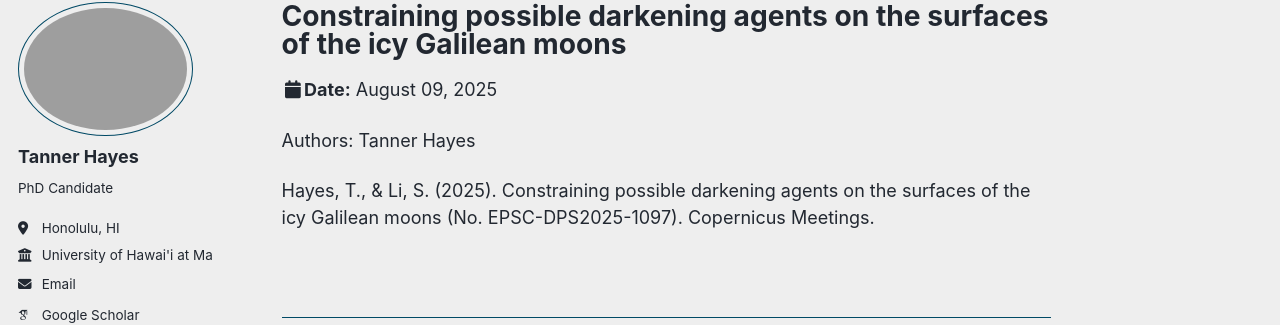
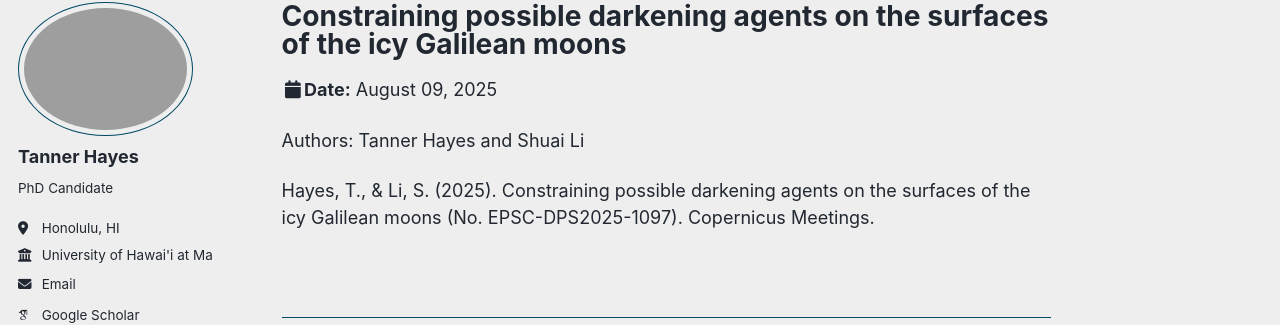
Before and after one commit to th-blip12/twhayes, a Jekyll site: the page built from _talks/EPSC-DPS-2025.md, in a window 1280 px wide. Shown: the part 99-424 px from the top of the page. Built offline with Jekyll 4.4.1, drawn with Linux system fonts in a browser that asks for light colours; some web fonts are replaced; a script bundle is joined from its source files by our own code; library files that are not in the unit come from our copies; a file with an impossible date is left out.

Commit message:
Update EPSC-DPS-2025.md

```diff
--- a/_talks/EPSC-DPS-2025.md
+++ b/_talks/EPSC-DPS-2025.md
@@ -8,6 +8,6 @@ date: 2025-08-09
 location: "Helsinki, Finland"
 ---
 
-Authors: Tanner Hayes
+Authors: Tanner Hayes and Shuai Li
 
 Hayes, T., & Li, S. (2025). Constraining possible darkening agents on the surfaces of the icy Galilean moons (No. EPSC-DPS2025-1097). Copernicus Meetings.
```
